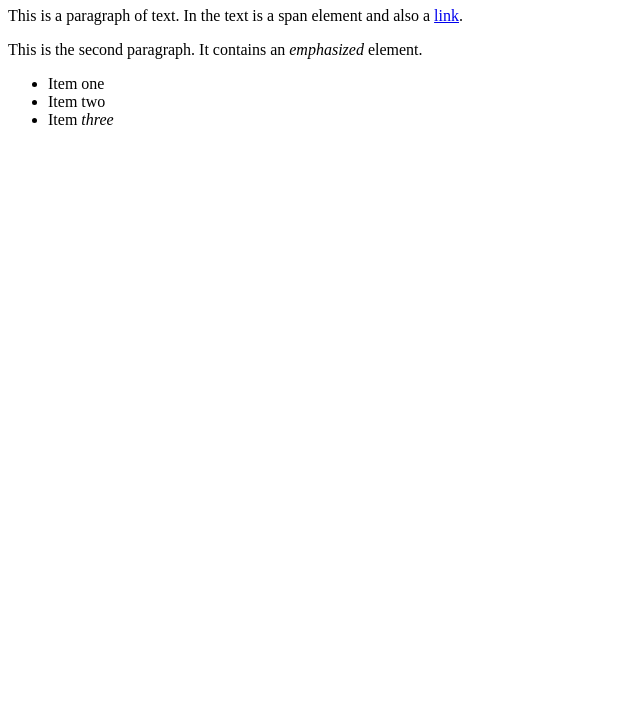
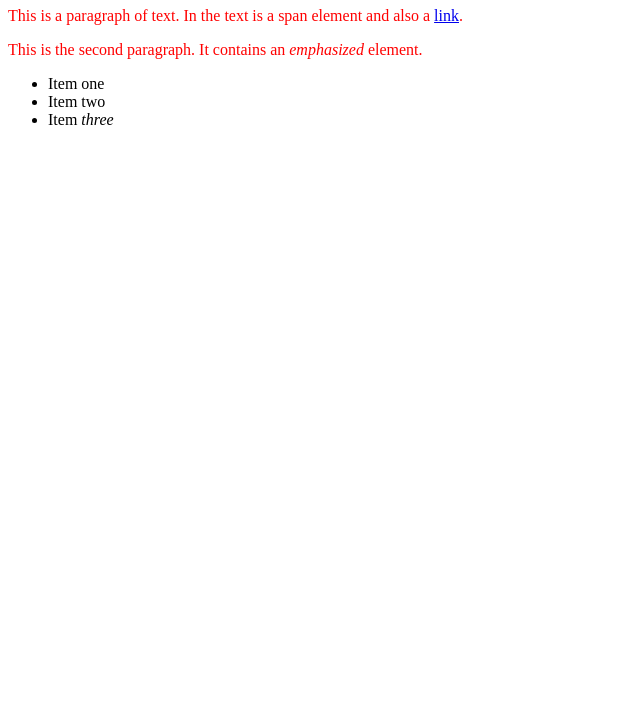
Before and after one commit to dmiria/CSS-Basics, a plain HTML site: page index.html in a window 1280 px wide. Shown: the part 73-800 px from the top of the page, without its empty margins (0-640 px from the left). Drawn offline with Linux system fonts and the light colour scheme.

Commit message:
corrected css link

```diff
--- a/index.html
+++ b/index.html
@@ -2,7 +2,7 @@
 <html lang="en">
 <head>
     <meta charset="utf-8">
-    <link rel="stylesheet" href="styles.css">
+    <link rel="stylesheet" href="stylesheet.css">
     <title>Getting started with CSS</title>
 
 </head>
```
